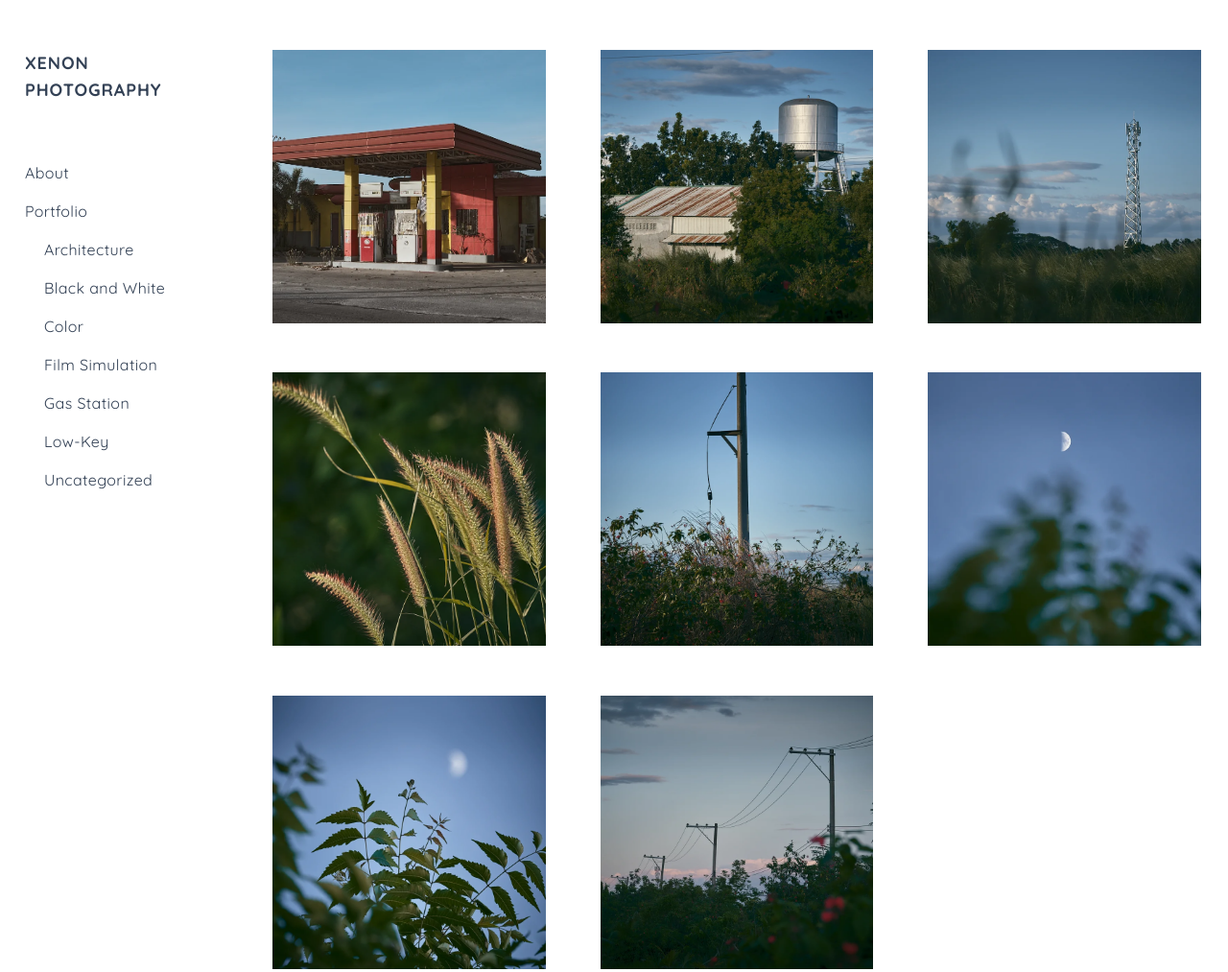
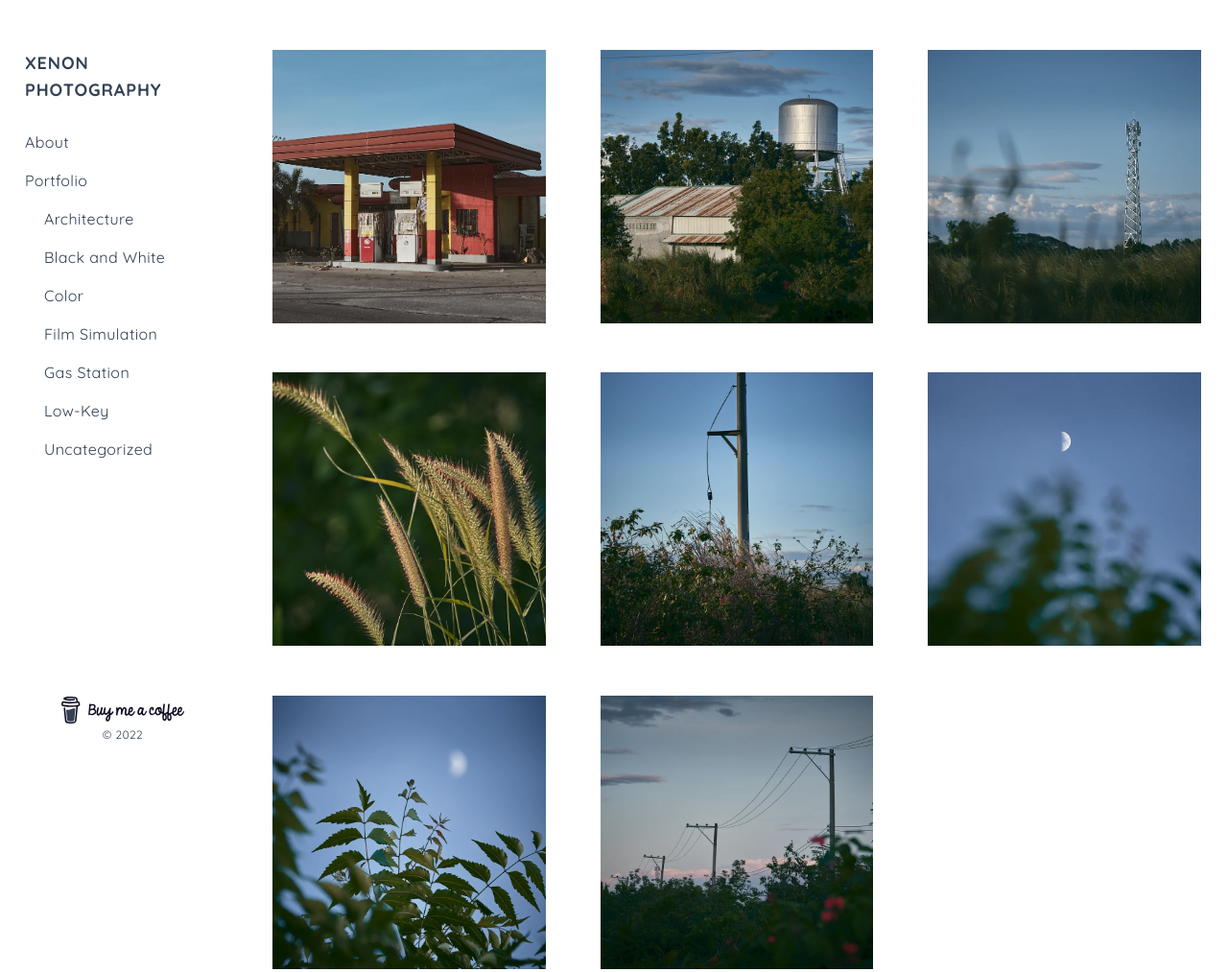
Before and after one commit to rodneysantos/rodneysantos.github.io, a Gatsby site: page / in a window 1280 px wide. Shown: the whole page at 96% size. Built offline with nearby package versions, Linux system fonts and the light colour scheme; Gatsby itself is replaced by a stand-in of ours.

Commit message:
feat(sidebar): add buymeacoffee and copyright

```diff
--- a/src/components/sidebar.module.css
+++ b/src/components/sidebar.module.css
@@ -1,9 +1,14 @@
 .brand {
     @apply font-bold;
     @apply px-c1;
-    @apply py-c2;
+    @apply pt-c2;
+    @apply pb-5;
     @apply text-lg;
     @apply tracking-wider;
+}
+
+.menu {
+    @apply cursor-pointer;
 }
 
 .navigation {
@@ -17,14 +22,37 @@
 
 .navigation__wrapper {
     @apply font-normal;
+    @apply grow;
     @apply px-c1;
 }
 
 .sidebar {
+    @apply h-auto;
     @apply w-80;
 }
 
 .stick {
+    @apply flex;
+    @apply flex-col;
+    @apply h-screen;
     @apply sticky;
     @apply top-0;
 }
+
+.support {
+    @apply content-center;
+    @apply flex;
+    @apply flex-col;
+    @apply flex-wrap;
+    @apply pb-c1;
+}
+
+.support__buymeacoffee {
+    @apply w-1/2;
+}
+
+.support__copyright {
+    @apply mt-1;
+    @apply text-center;
+    @apply text-xs;
+}
--- a/src/components/sidebar.tsx
+++ b/src/components/sidebar.tsx
@@ -1,5 +1,6 @@
 import React, { Children } from "react";
 import * as css from "./sidebar.module.css";
+import * as icon from "../images/icons/bmc-full-logo.svg";
 
 interface Navigation {
   key: string;
@@ -34,7 +35,7 @@ const Sidebar: React.FC = () => {
         {Children.toArray(
           menus.map(({ key, name, menus }) => (
             <>
-              <li key={key} data-testid={key}>
+              <li className={css.menu} key={key} data-testid={key}>
                 {name}
               </li>
 
@@ -59,6 +60,21 @@ const Sidebar: React.FC = () => {
           <div className={css.navigation__wrapper} data-testid="navigation">
             {listBuilder(menus)}
           </div>
+
+          <a
+            className={css.support}
+            href="https://www.buymeacoffee.com/xenon.photo"
+            target="_blank"
+            rel="noreferrer"
+          >
+            <img
+              className={css.support__buymeacoffee}
+              src={icon.default}
+              alt="Buy me a coffee icon"
+            />
+
+            <span className={css.support__copyright}>© {new Date().getFullYear()}</span>
+          </a>
         </div>
       </div>
     </>
--- a/tsconfig.json
+++ b/tsconfig.json
@@ -102,6 +102,7 @@
     "./src/**/*",
     "./gatsby-node.ts",
     "./gatsby-config.ts",
-    "./plugins/**/*"
+    "./plugins/**/*",
+    "./typings/*.d.ts"
   ]
 }
--- /dev/null
+++ b/typings/css.d.ts
@@ -0,0 +1,4 @@
+declare module "*.module.css" {
+  const classes: { [key: string]: string };
+  export default classes;
+}
--- /dev/null
+++ b/typings/svg.d.ts
@@ -0,0 +1,4 @@
+declare module "*.svg" {
+  const content: string;
+  export default content;
+}
```
Also changed, not shown: __mocks__/file-mock.js (added, +1 -0 lines), src/images/icons/bmc-full-logo.svg (added), 2 other files.
